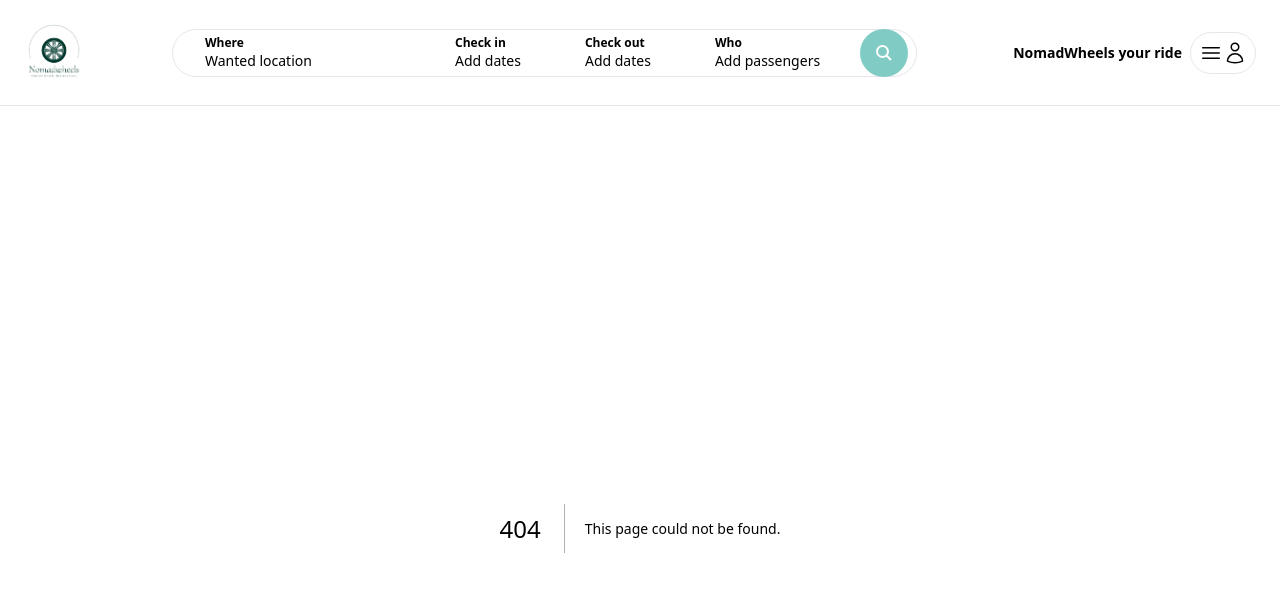
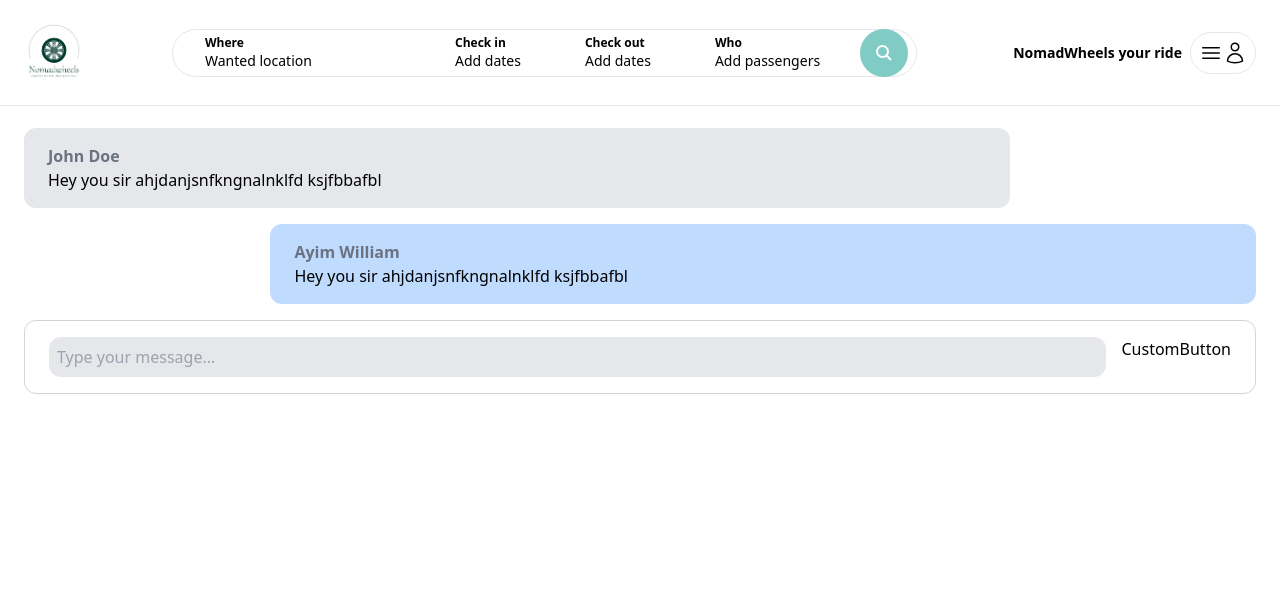
Before and after one commit to BabaMboga/NomadWheels, a Next.js app in the folder nomadWheels_App/: page /inbox/1 in a window 1280 px wide. Before the commit this address had no page. Shown: the top 592 px of the page. Built offline with nearby package versions, Linux system fonts and the light colour scheme.

Commit message:
added custom button component  and in conversation detail form

```diff
--- /dev/null
+++ b/nomadWheels_App/app/components/forms/CustomButton.tsx
@@ -0,0 +1,9 @@
+import React from 'react'
+
+const CustomButton = () => {
+  return (
+    <div>CustomButton</div>
+  )
+}
+
+export default CustomButton;
--- /dev/null
+++ b/nomadWheels_App/app/components/inbox/ConversationDetail.tsx
@@ -0,0 +1,37 @@
+import React from 'react';
+import CustomButton from '../forms/CustomButton';
+
+const ConversationDetail = () => {
+  return (
+    <>
+        <div className='max-h-[400px] overflow-auto flex flex-col space-y-4'>
+            <div className="w-[80%] py-4 px-6 rounded-xl bg-gray-200">
+                <p className="font-bold text-gray-500">
+                    John Doe
+                </p>
+                <p className="">Hey you sir ahjdanjsnfkngnalnklfd  ksjfbbafbl </p>
+            </div>
+
+            <div className="w-[80%] ml-[20%] py-4 px-6 rounded-xl bg-blue-200">
+                <p className="font-bold text-gray-500">
+                    Ayim William
+                </p>
+                <p className="">Hey you sir ahjdanjsnfkngnalnklfd  ksjfbbafbl </p>
+            </div>
+        </div>
+
+        <div className="mt-4 py-4 px-6 flex border border-gray-300 space-x-4 rounded-xl">
+            <input
+                type="text"
+                placeholder="Type your message..."
+                className='w-full p-2 bg-gray-200 rounded-xl'
+            ></input>
+
+            <CustomButton />
+        </div>
+    </>
+
+  )
+}
+
+export default ConversationDetail;
--- /dev/null
+++ b/nomadWheels_App/app/inbox/[id]/page.tsx
@@ -0,0 +1,12 @@
+import React from 'react';
+import ConversationDetail from '@/app/components/inbox/ConversationDetail';
+
+const ConversationPage = () => {
+  return (
+    <main className="max-w-[1500px] mx-auto px-6 pb-6">
+       <ConversationDetail />
+    </main>
+  )
+}
+
+export default ConversationPage;
```
